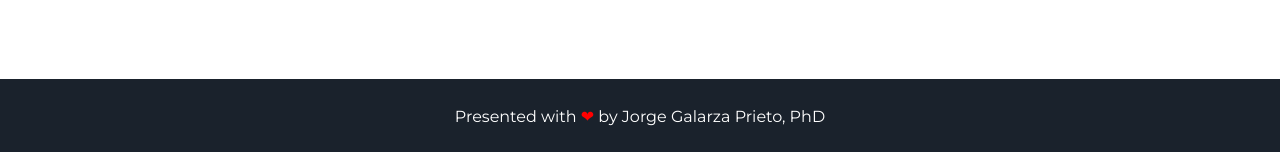
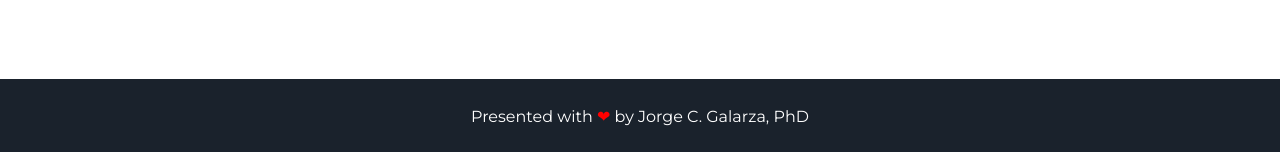
Before and after one commit to jorgegalarza1/jorgegalarza1.github.io, a Jekyll site: the page built from index.html, in a window 1280 px wide and 900 px high, scrolled down 2886 px. Shown: the part 745-897 px from the top of the window. Built offline with Jekyll 4.4.1, drawn with Linux system fonts in a browser that asks for light colours.

Commit message:
Update footer.html

```diff
--- a/_includes/footer.html
+++ b/_includes/footer.html
@@ -1,6 +1,6 @@
 <footer class="footer">
     <!-- <p>&copy; {{ site.username }}</p> -->
-    <p>Presented with <span class="love">❤</span> by <a href="https://github.com/jorgegalarza1">Jorge Galarza Prieto, PhD</a></p>
+    <p>Presented with <span class="love">❤</span> by <a href="https://github.com/jorgegalarza1">Jorge C. Galarza, PhD</a></p>
 </footer>
 <script src="{{ '/assets/js/particles.min.js' | prepend: site.baseurl }}"></script>
 <script src="{{ '/assets/js/sweet-scroll.min.js' | prepend: site.baseurl }}"></script>
```
